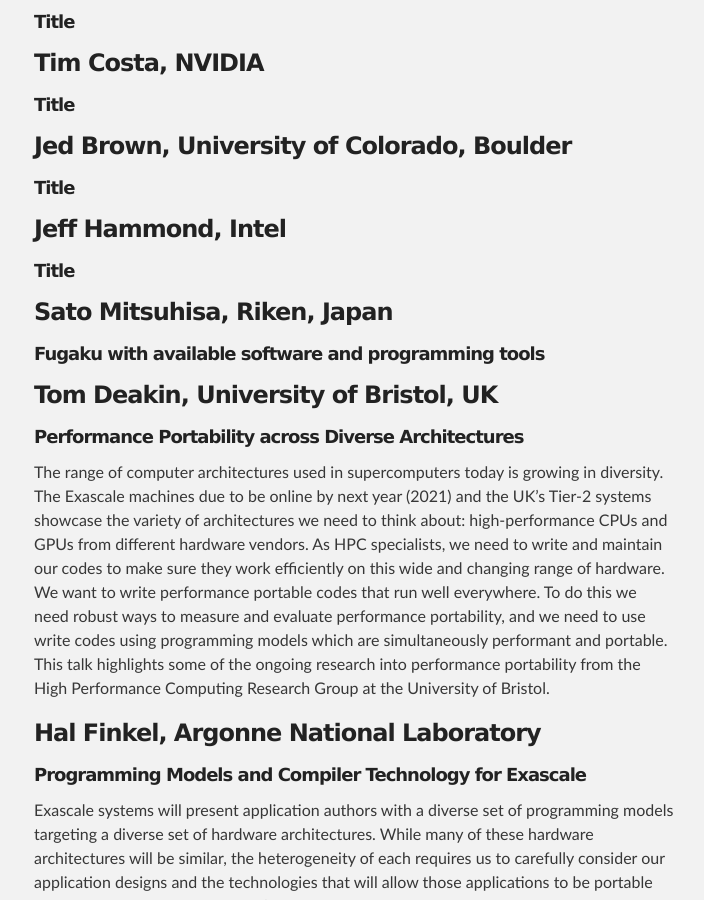
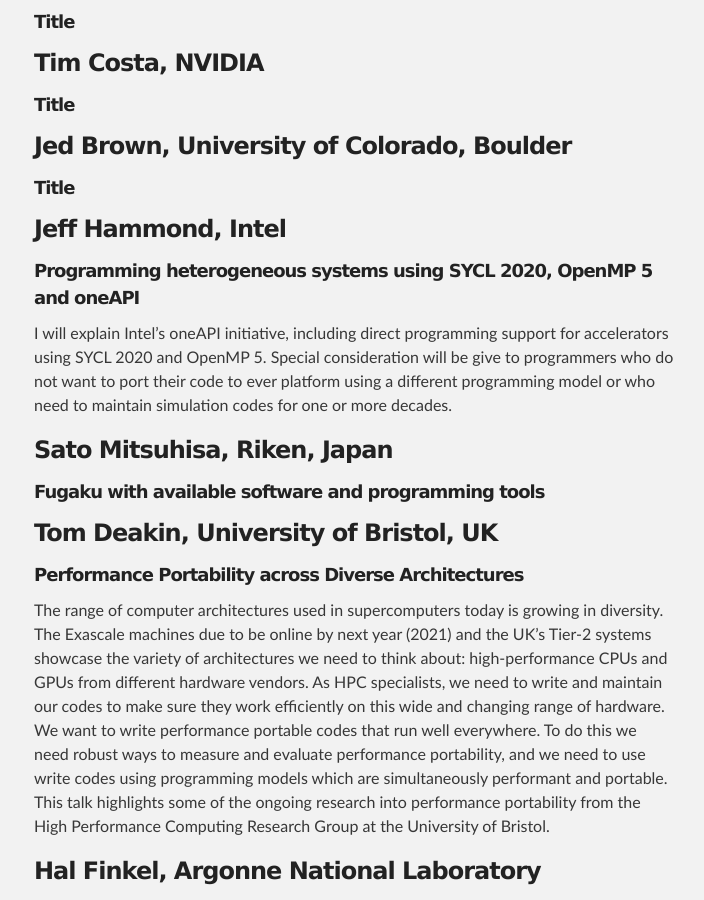
Before and after one commit to Excalibur-SLE/Excalibur-SLE.github.io, a Jekyll site: the page built from workshop1_programme.md, in a window 1280 px wide and 900 px high, scrolled down 1071 px. Shown: the whole window, without its empty margins (286-990 px from the left). Built offline with Jekyll 4.4.1, drawn with Linux system fonts in a browser that asks for light colours; our own code applies the rules of GitHub Pages for plain Markdown files.

Commit message:
Jeff Hammond title and abstract

```diff
--- a/workshop1_programme.md
+++ b/workshop1_programme.md
@@ -51,7 +51,13 @@
 ##### Title
 
 ### Jeff Hammond, Intel
-##### Title
+##### Programming heterogeneous systems using SYCL 2020, OpenMP 5 and oneAPI
+
+I will explain Intel's oneAPI initiative, including direct programming
+support for accelerators using SYCL 2020 and OpenMP 5.
+Special consideration will be give to programmers who do not want to
+port their code to ever platform using a different programming model
+or who need to maintain simulation codes for one or more decades.
 
 ### Sato Mitsuhisa, Riken, Japan
 ##### Fugaku with available software and programming tools
```
